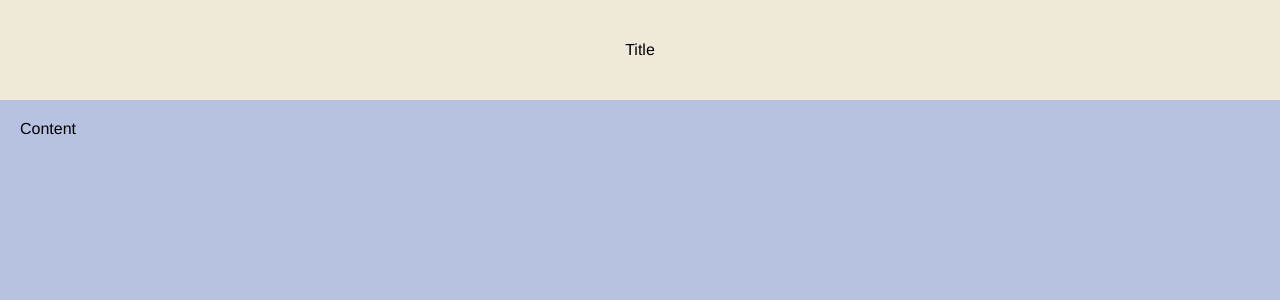
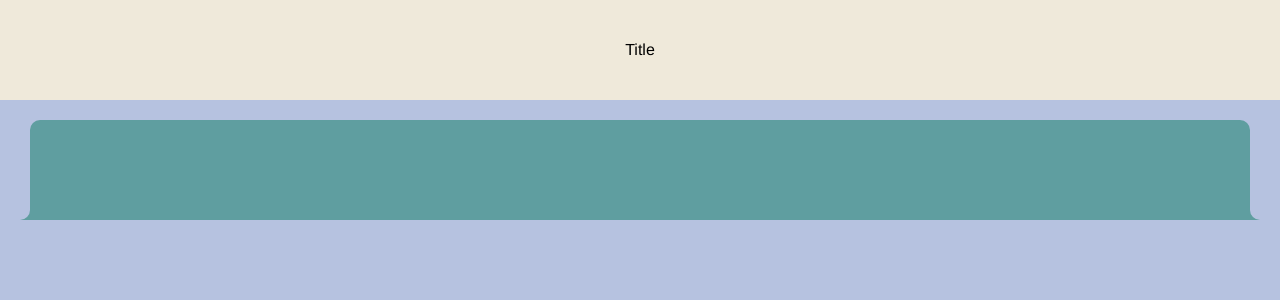
Before and after one commit to tutorials-coding/react-tabs, a React (Create React App) app: page / in a window 1280 px wide. Shown: the top 300 px of the page. Built offline with nearby package versions, Linux system fonts and the light colour scheme.

Commit message:
Add TabHeaderItem

```diff
--- a/src/App.js
+++ b/src/App.js
@@ -1,10 +1,14 @@
 import './App.scss'
+
+import TabHeaderItem from './TabHeaderItem'
 
 function App() {
   return (
     <div className="app__main-container">
       <div className="app__title-container">Title</div>
-      <div className="app__content-container">Content</div>
+      <div className="app__content-container">
+        <TabHeaderItem />
+      </div>
     </div>
   )
 }
--- /dev/null
+++ b/src/TabHeaderItem/TabHeaderItem.jsx
@@ -0,0 +1,13 @@
+import React from 'react'
+
+import './TabHeaderItem.scss'
+
+export function TabHeaderItem() {
+  return (
+    <div className="tab-header-item__container">
+      <div className="tab-header-item__left-corner"></div>
+      <div className="tab-header-item__content-continer"></div>
+      <div className="tab-header-item__right-corner"></div>
+    </div>
+  )
+}
--- /dev/null
+++ b/src/TabHeaderItem/TabHeaderItem.scss
@@ -0,0 +1,50 @@
+$background-color: cadetblue;
+$border-radius: 10;
+
+@function px($value) {
+  @return #{$value}px;
+}
+
+@mixin with-inverted-radius {
+  width: px($border-radius);
+  transform: rotate(180deg);
+  position: relative;
+  &::before {
+    content: '';
+    position: absolute;
+    background-color: transparent;
+    bottom: px(-2 * $border-radius);
+    height: px(2 * $border-radius);
+    width: px($border-radius);
+    border-top-left-radius: px($border-radius);
+    box-shadow: 0 px(-$border-radius) 0 0 $background-color;
+  }
+}
+
+.tab-header-item__container {
+  height: 100px;
+  width: 100%;
+  display: flex;
+  align-items: flex-end;
+  background-color: transparent;
+  overflow: hidden;
+
+  & > * {
+    cursor: pointer;
+  }
+
+  .tab-header-item__left-corner {
+    @include with-inverted-radius();
+  }
+  .tab-header-item__content-continer {
+    height: 100%;
+    flex: 1;
+    background-color: $background-color;
+    border-top-left-radius: px($border-radius);
+    border-top-right-radius: px($border-radius);
+  }
+  .tab-header-item__right-corner {
+    @include with-inverted-radius();
+    transform: scale(1, -1);
+  }
+}
--- /dev/null
+++ b/src/TabHeaderItem/index.js
@@ -0,0 +1,3 @@
+import { TabHeaderItem } from './TabHeaderItem.jsx'
+
+export { TabHeaderItem as default }
```
